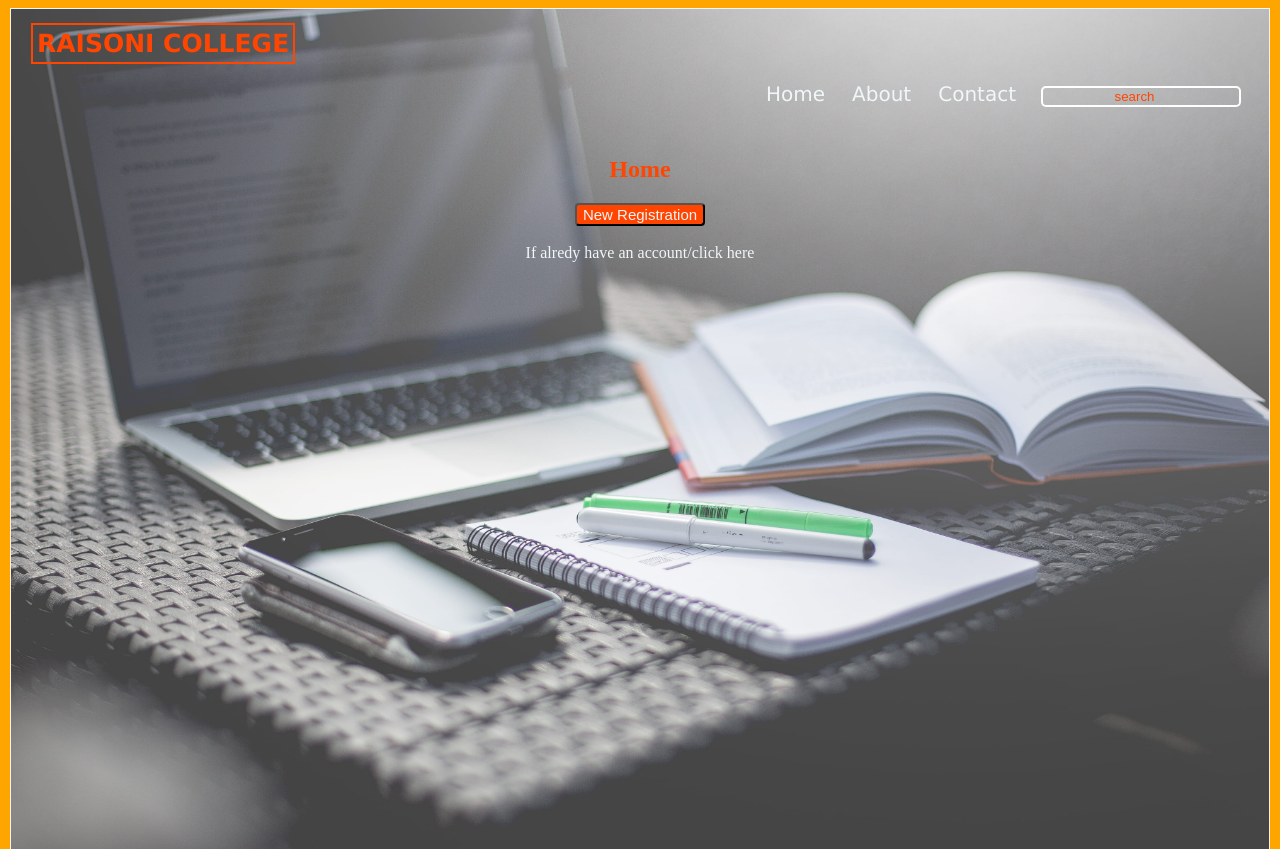
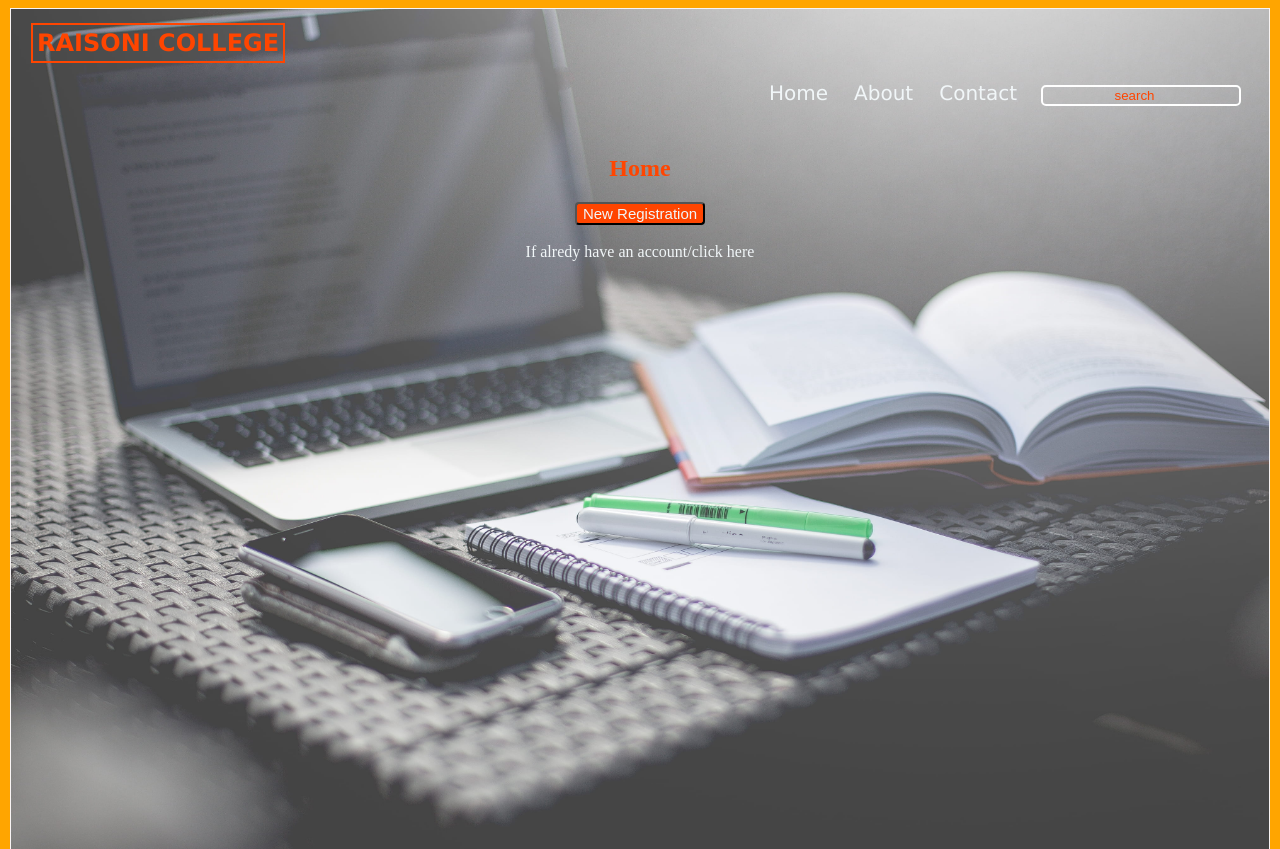
Before and after one commit to Andrul01/Raisoni, a PHP site: page /home.html in a window 1280 px wide. Shown: the top 849 px of the page. Run offline with PHP 8.4, Linux system fonts and the light colour scheme.

Commit message:
header h1

```diff
--- a/style.css
+++ b/style.css
@@ -9,7 +9,7 @@ h1{
     text-align: left;
     display: inline;
     padding: 4px 4px 4px ;
-    font-size: 25px;
+    font-size: 24px;
     font-family:Verdana, Geneva, Tahoma, sans-serif;
 }
 h2{
@@ -32,7 +32,7 @@ li{
     color: aliceblue;
     display: inline;
     margin-left: 2px;
-    margin-right: 21px;
+    margin-right: 20px;
     font-size: 20px;
     font-family: 'Lucida Sans', 'Lucida Sans Regular', 'Lucida Grande', 'Lucida Sans Unicode', Geneva, Verdana, sans-serif;
 }
```
